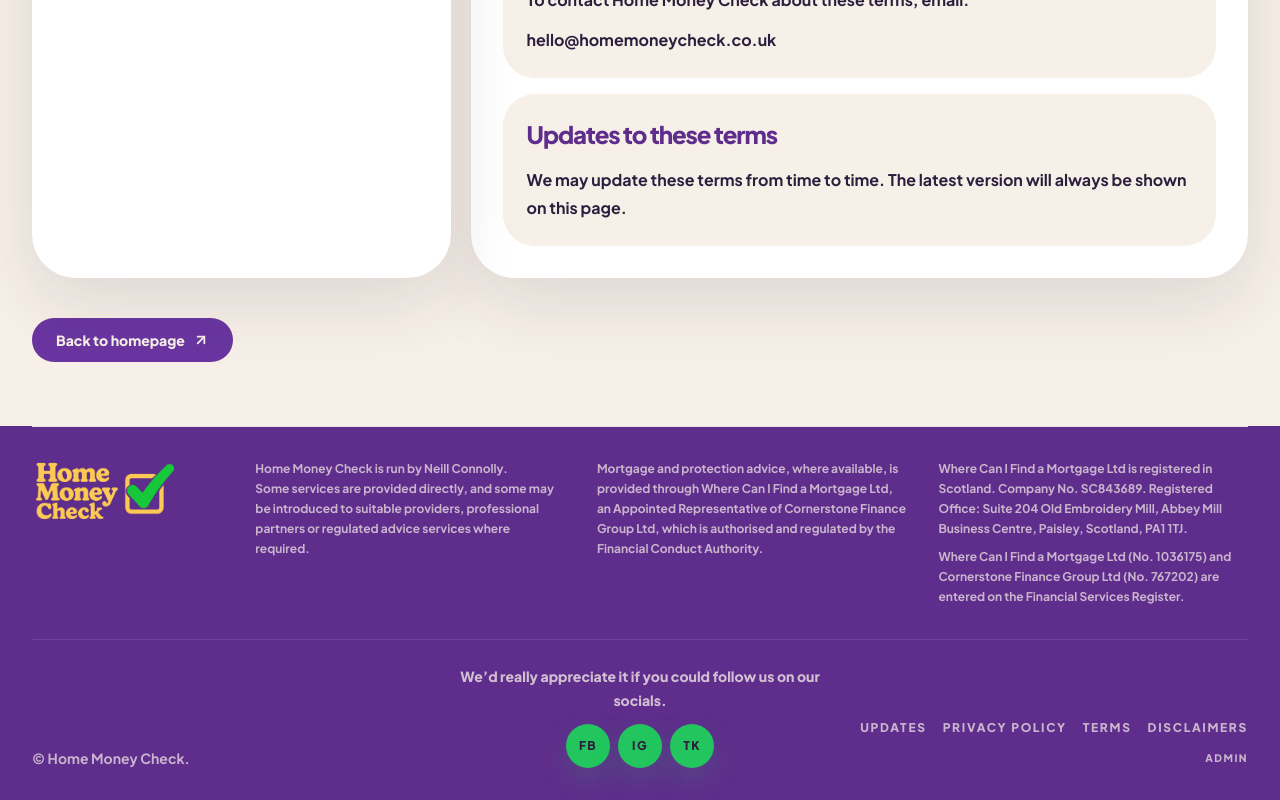
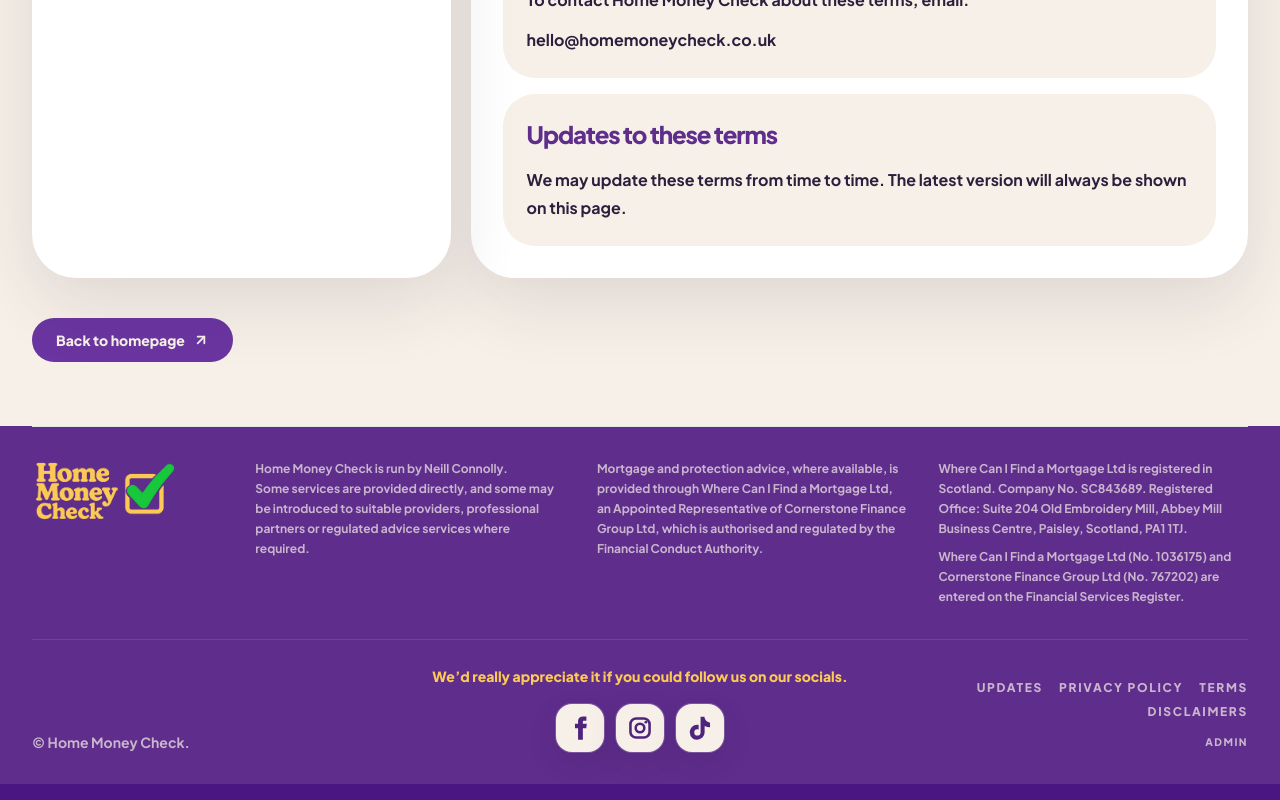
Before and after one commit to Moonshotscot/home-money-check, a Next.js app: page /terms in a window 1280 px wide. Shown: the part 3332-4132 px from the top of the page. Built offline with nearby package versions, Linux system fonts and the light colour scheme; no server answers.

Commit message:
Tidy admin dashboard and updates delete

```diff
--- a/app/page.tsx
+++ b/app/page.tsx
@@ -21,7 +21,6 @@ import { LeadFormPreview } from "@/components/LeadFormPreview";
 import { SiteFooter } from "@/components/SiteFooter";
 import { WhatHappensNext } from "@/components/WhatHappensNext";
 import { getHomepageContent } from "@/lib/homepageContent";
-import { socialLinks } from "@/lib/social-links";
 
 export const dynamic = "force-dynamic";
 
@@ -715,33 +714,6 @@ export default async function HomeMoneyCheckHomepage() {
           </div>
         </section>
 
-        <section className="bg-[#F7F0E8] px-5 pb-14 text-[#2C1F3D] md:px-8 md:pb-20">
-          <div className="mx-auto grid max-w-7xl gap-4 rounded-[2.25rem] bg-white p-6 shadow-[0_18px_55px_rgba(44,31,61,0.10)] md:grid-cols-[1fr_auto] md:items-center md:p-7">
-            <div>
-              <p className="w-fit rounded-full bg-[#F4CF7A] px-4 py-2 text-xs font-black uppercase tracking-[0.14em] text-[#4F247D]">
-                Follow Home Money Check
-              </p>
-              <p className="mt-4 max-w-2xl text-base font-bold leading-7 text-[#2C1F3D]/72">
-                Get useful updates, reminders and simple money-saving checks on social.
-              </p>
-            </div>
-            <div className="flex flex-wrap gap-2 md:justify-end">
-              {socialLinks.map((item) => (
-                <a
-                  aria-label={`Follow Home Money Check on ${item.label}`}
-                  className="rounded-full bg-[#5F2D8C] px-4 py-2 text-sm font-black text-[#F7F0E8] transition-all duration-300 hover:-translate-y-0.5 hover:bg-[#6A35A0]"
-                  href={item.href}
-                  key={item.href}
-                  rel="noopener noreferrer"
-                  target="_blank"
-                >
-                  {item.label}
-                </a>
-              ))}
-            </div>
-          </div>
-        </section>
-
         <section className="bg-[#5F2D8C] px-5 py-14 md:px-8 md:py-20">
           <div className="mx-auto grid max-w-7xl gap-5 lg:grid-cols-[1.1fr_0.9fr]">
             <div className="relative min-h-[360px] transform-gpu overflow-hidden rounded-[2.75rem] bg-[#F7F0E8] p-8 text-[#2C1F3D] shadow-[0_30px_90px_rgba(44,31,61,0.25)] transition-all duration-300 ease-out hover:-translate-y-1 hover:shadow-[0_34px_90px_rgba(44,31,61,0.26)] md:p-12 md:duration-700 md:ease-[cubic-bezier(0.22,1,0.36,1)]">
--- a/components/SiteFooter.tsx
+++ b/components/SiteFooter.tsx
@@ -30,21 +30,21 @@ export function SiteFooter() {
         {/* TODO before launch: add Cookie Policy if needed and final compliance-approved service disclaimers. */}
         <div className="mt-8 grid gap-6 border-t border-white/10 pt-6 text-sm font-bold md:grid-cols-[1fr_auto_1fr] md:items-end">
           <p>© Home Money Check.</p>
-          <div className="text-center">
-            <p className="mx-auto max-w-sm text-sm font-black leading-6 text-[#F7F0E8]/75">
+          <div className="text-center md:min-w-[31rem]">
+            <p className="mx-auto max-w-[34rem] text-sm font-black leading-6 text-[#FDCA55] md:whitespace-nowrap">
               We’d really appreciate it if you could follow us on our socials.
             </p>
-            <div className="mt-3 flex flex-wrap justify-center gap-2">
+            <div className="mt-4 flex flex-wrap justify-center gap-3">
               {socialLinks.map((item) => (
                 <a
                   aria-label={`Follow Home Money Check on ${item.label}`}
-                  className="inline-flex h-11 w-11 items-center justify-center rounded-full bg-[#22C55E] text-xs font-black uppercase tracking-[0.12em] text-[#2C1F3D] shadow-[0_12px_30px_rgba(34,197,94,0.18)] transition-all duration-300 ease-out hover:-translate-y-0.5 hover:bg-[#32D86A]"
+                  className="inline-flex h-12 w-12 items-center justify-center rounded-[1rem] bg-[#F7F0E8] text-[#4F247D] shadow-[0_10px_28px_rgba(44,31,61,0.14)] ring-1 ring-white/20 transition-all duration-300 ease-out hover:-translate-y-0.5 hover:bg-[#FDCA55] hover:text-[#173E29] hover:shadow-[0_14px_34px_rgba(44,31,61,0.18)]"
                   href={item.href}
                   key={item.href}
                   rel="noopener noreferrer"
                   target="_blank"
                 >
-                  {item.shortLabel}
+                  <SocialIcon label={item.label} />
                 </a>
               ))}
             </div>
@@ -81,3 +81,43 @@ export function SiteFooter() {
     </footer>
   );
 }
+
+function SocialIcon({ label }: { label: string }) {
+  if (label === "Facebook") {
+    return (
+      <svg aria-hidden="true" className="block h-7 w-7" fill="none" viewBox="0 0 24 24">
+        <path
+          d="M14.45 8.42V6.67c0-.74.49-.91.85-.91h2.19V2.1h-3.03c-3.35 0-4.11 2.51-4.11 4.12v2.2H7.7v3.74h2.65V22h4.1v-9.84h2.91l.47-3.74h-3.38Z"
+          fill="currentColor"
+        />
+      </svg>
+    );
+  }
+
+  if (label === "Instagram") {
+    return (
+      <svg aria-hidden="true" className="block h-7 w-7" fill="none" viewBox="0 0 24 24">
+        <rect
+          height="16.4"
+          rx="4.9"
+          stroke="currentColor"
+          strokeWidth="2.2"
+          width="16.4"
+          x="3.8"
+          y="3.8"
+        />
+        <circle cx="12" cy="12" r="3.7" stroke="currentColor" strokeWidth="2.2" />
+        <circle cx="17" cy="7" fill="currentColor" r="1.2" />
+      </svg>
+    );
+  }
+
+  return (
+    <svg aria-hidden="true" className="block h-7 w-7" fill="none" viewBox="0 0 24 24">
+      <path
+        d="M15.75 2.35c.22 1.82 1.24 3.42 2.77 4.39.62.39 1.31.68 2.08.86v3.82a9.38 9.38 0 0 1-4.63-1.23v5.33c0 3.65-2.92 6.55-6.57 6.55a6.29 6.29 0 0 1-3.67-1.17 6.44 6.44 0 0 1-2.48-5.07c0-3.61 2.9-6.51 6.51-6.51.37 0 .72.03 1.08.1v3.95a2.69 2.69 0 0 0-1.08-.22 2.66 2.66 0 0 0-2.68 2.68 2.7 2.7 0 0 0 2.74 2.7 2.69 2.69 0 0 0 2.68-2.69V2.35h3.25Z"
+        fill="currentColor"
+      />
+    </svg>
+  );
+}
--- a/components/UpdateSignupForm.tsx
+++ b/components/UpdateSignupForm.tsx
@@ -96,8 +96,7 @@ export function UpdateSignupForm({ sourcePage = "/updates" }: { sourcePage?: str
 
       setStatus("success");
       setForm(initialState);
-    } catch (error) {
-      console.error("Supabase updates signup failed", error);
+    } catch {
       setStatus("error");
     }
   }
--- a/components/admin/AdminDashboard.tsx
+++ b/components/admin/AdminDashboard.tsx
@@ -209,7 +209,7 @@ export function AdminDashboard() {
               ))}
             </div>
 
-            <div className="mt-8 grid gap-5 md:grid-cols-3">
+            <div className="mt-8 grid items-stretch gap-5 md:grid-cols-2 xl:grid-cols-4">
               {cards.map((card) => {
                 const inner = (
                   <div className="flex h-full flex-col justify-between rounded-[2rem] bg-[#F7F0E8] p-6 shadow-[0_16px_45px_rgba(44,31,61,0.08)] transition-all duration-300 hover:-translate-y-1">
@@ -262,6 +262,7 @@ export function AdminDashboard() {
 
                 return card.live ? (
                   <Link
+                    className="h-full"
                     href={card.href}
                     key={card.label}
                   >
--- a/components/admin/UpdatesAdmin.tsx
+++ b/components/admin/UpdatesAdmin.tsx
@@ -38,6 +38,8 @@ function exportSubscribersCsv(subscribers: UpdateSubscriber[]) {
 function UpdatesContent() {
   const [subscribers, setSubscribers] = useState<UpdateSubscriber[]>([]);
   const [status, setStatus] = useState<"loading" | "ready" | "error">("loading");
+  const [deleteMessage, setDeleteMessage] = useState("");
+  const [deletingId, setDeletingId] = useState<string | null>(null);
   const [searchTerm, setSearchTerm] = useState("");
 
   useEffect(() => {
@@ -86,6 +88,40 @@ function UpdatesContent() {
     });
   }, [searchTerm, subscribers]);
 
+  async function handleDeleteSubscriber(subscriber: UpdateSubscriber) {
+    if (!subscriber.id) {
+      return;
+    }
+
+    const confirmed = window.confirm(
+      "This will permanently delete this update signup. This cannot be undone. Delete it now?",
+    );
+
+    if (!confirmed) {
+      return;
+    }
+
+    setDeleteMessage("");
+    setDeletingId(subscriber.id);
+
+    const { error } = await supabase.from("update_subscribers").delete().eq("id", subscriber.id);
+
+    setDeletingId(null);
+
+    if (error) {
+      console.error("Update subscriber delete failed", error);
+      setDeleteMessage(
+        `Could not delete the update signup. ${error.message}${
+          error.code ? ` (${error.code})` : ""
+        }`,
+      );
+      return;
+    }
+
+    setSubscribers((current) => current.filter((item) => item.id !== subscriber.id));
+    setDeleteMessage("Update signup deleted.");
+  }
+
   return (
     <AdminShell>
       <section className="rounded-[2.75rem] bg-white p-8 shadow-[0_24px_70px_rgba(44,31,61,0.12)] md:p-10">
@@ -128,14 +164,20 @@ function UpdatesContent() {
             Update signups could not be loaded. Check the update_subscribers table and policies.
           </p>
         ) : null}
+        {deleteMessage ? (
+          <p className="mt-6 rounded-[1.5rem] bg-[#F7F0E8] p-5 text-sm font-black leading-6 text-[#5F2D8C]">
+            {deleteMessage}
+          </p>
+        ) : null}
 
         <div className="mt-8 overflow-hidden rounded-[1.75rem] ring-1 ring-[#EADFFD]">
-          <div className="grid grid-cols-[1fr_1.25fr_1fr_1.25fr_0.8fr] gap-3 bg-[#5F2D8C] px-5 py-3 text-xs font-black uppercase tracking-[0.12em] text-[#F7F0E8] max-lg:hidden">
+          <div className="grid grid-cols-[1fr_1.25fr_1fr_1.25fr_0.8fr_0.55fr] gap-3 bg-[#5F2D8C] px-5 py-3 text-xs font-black uppercase tracking-[0.12em] text-[#F7F0E8] max-lg:hidden">
             <span>Name</span>
             <span>Email</span>
             <span>Postcode</span>
             <span>Interests</span>
             <span>Status</span>
+            <span>Action</span>
           </div>
           <div className="divide-y divide-[#EADFFD] bg-[#F7F0E8]">
             {status === "loading" ? (
@@ -146,7 +188,7 @@ function UpdatesContent() {
             ) : null}
             {filteredSubscribers.map((subscriber) => (
               <div
-                className="grid gap-3 p-5 text-sm font-bold text-[#2C1F3D] lg:grid-cols-[1fr_1.25fr_1fr_1.25fr_0.8fr]"
+                className="grid gap-3 p-5 text-sm font-bold text-[#2C1F3D] lg:grid-cols-[1fr_1.25fr_1fr_1.25fr_0.8fr_0.55fr]"
                 key={subscriber.id}
               >
                 <div>
@@ -172,6 +214,14 @@ function UpdatesContent() {
                 <span className="h-fit w-fit rounded-full bg-[#CFE6D5] px-3 py-1 text-xs font-black text-[#173E29]">
                   {subscriber.status || "Active"}
                 </span>
+                <button
+                  className="h-fit w-fit rounded-full bg-white px-3 py-1 text-xs font-black text-[#7A2130] shadow-[inset_0_0_0_1px_rgba(122,33,48,0.16)] transition-all duration-300 hover:-translate-y-0.5 hover:bg-[#F4D9DE] disabled:cursor-not-allowed disabled:opacity-60"
+                  disabled={deletingId === subscriber.id}
+                  onClick={() => handleDeleteSubscriber(subscriber)}
+                  type="button"
+                >
+                  {deletingId === subscriber.id ? "Deleting..." : "Delete"}
+                </button>
               </div>
             ))}
           </div>
--- a/lib/supabaseClient.ts
+++ b/lib/supabaseClient.ts
@@ -82,6 +82,15 @@ export async function insertUpdateSubscriber(payload: UpdateSignupPayload) {
   });
 
   if (error) {
+    if (process.env.NODE_ENV !== "production") {
+      console.error("Supabase updates signup failed", {
+        code: error.code,
+        details: error.details,
+        hint: error.hint,
+        message: error.message,
+      });
+    }
+
     throw error;
   }
 }
```
